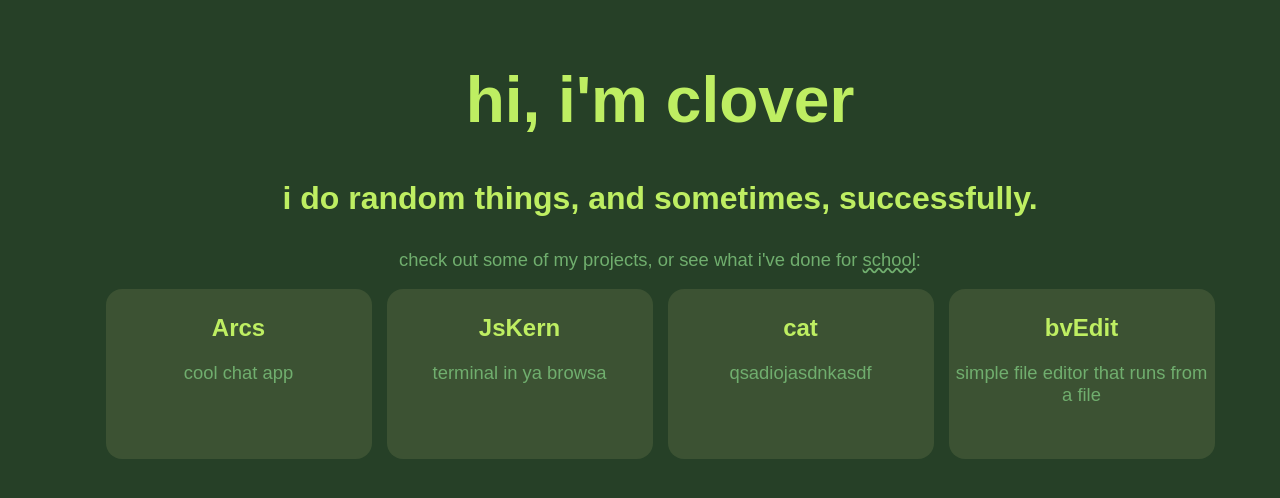
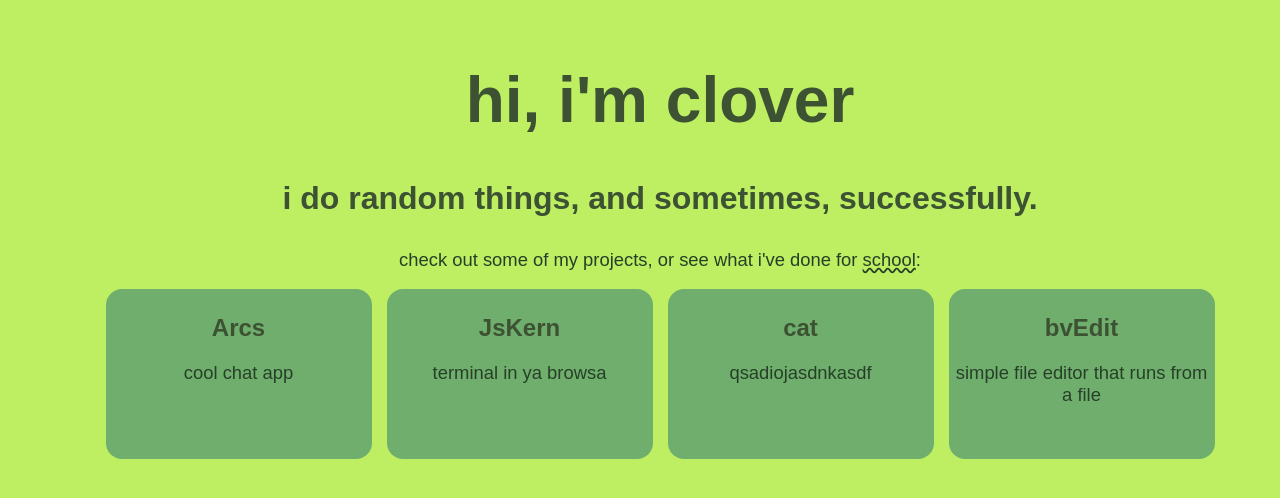
Before and after one commit to callmeclover/website, a React (Vite) app: page / in a window 1280 px wide. Shown: the top 498 px of the page. Built offline with nearby package versions, Linux system fonts and the light colour scheme; a web font is replaced by a local one.

Commit message:
styling things

```diff
--- a/src/index.css
+++ b/src/index.css
@@ -1,4 +1,20 @@
 @import url('https://fonts.googleapis.com/css2?family=Rethink+Sans:ital,wght@0,400;0,500;0,600;0,700;0,800;1,400;1,500;1,700;1,800&display=swap');
+
+:root {
+  --text-color: #264027;
+  --header-color: #3C5233;
+  --background: #BEEE62;
+  --proj-cont-color: #70AE6E;
+}
+
+@media (prefers-color-scheme: dark) {
+  :root {
+  --text-color: #70AE6E;
+  --header-color: #BEEE62;
+  --background: #264027;
+  --proj-cont-color: #3C5233;
+}
+}
 
 html,
 body {
@@ -8,8 +24,8 @@ body {
   padding: 10px;
   margin: 0;
   font-family: "Rethink Sans", sans-serif;
-  color: #70AE6E;
-  background: #264027;
+  color: var(--text-color);
+  background: var(--background);
   text-align: center;
 }
 
@@ -17,7 +33,7 @@ header {
   text-align: center;
   width: 100%;
   height: fit-content;
-  color: #BEEE62;
+  color: var(--header-color);
 }
 
 h1 {
--- a/src/modules/App.css
+++ b/src/modules/App.css
@@ -12,16 +12,16 @@ section.project-container {
 .project-box {
   width: 20vw;
   min-height: 20vh;
-  background: #3C5233;
+  background: var(--proj-cont-color);
   text-align: center;
   display: block;
   padding: 5px;
   border-radius: 1em;
-  color: #70AE6E;
+  color: var(--text-color);
 }
 
 .project-header {
-  color: #BEEE62;
+  color: var(--header-color);
   font-size: 1.5em;
 }
 
```
